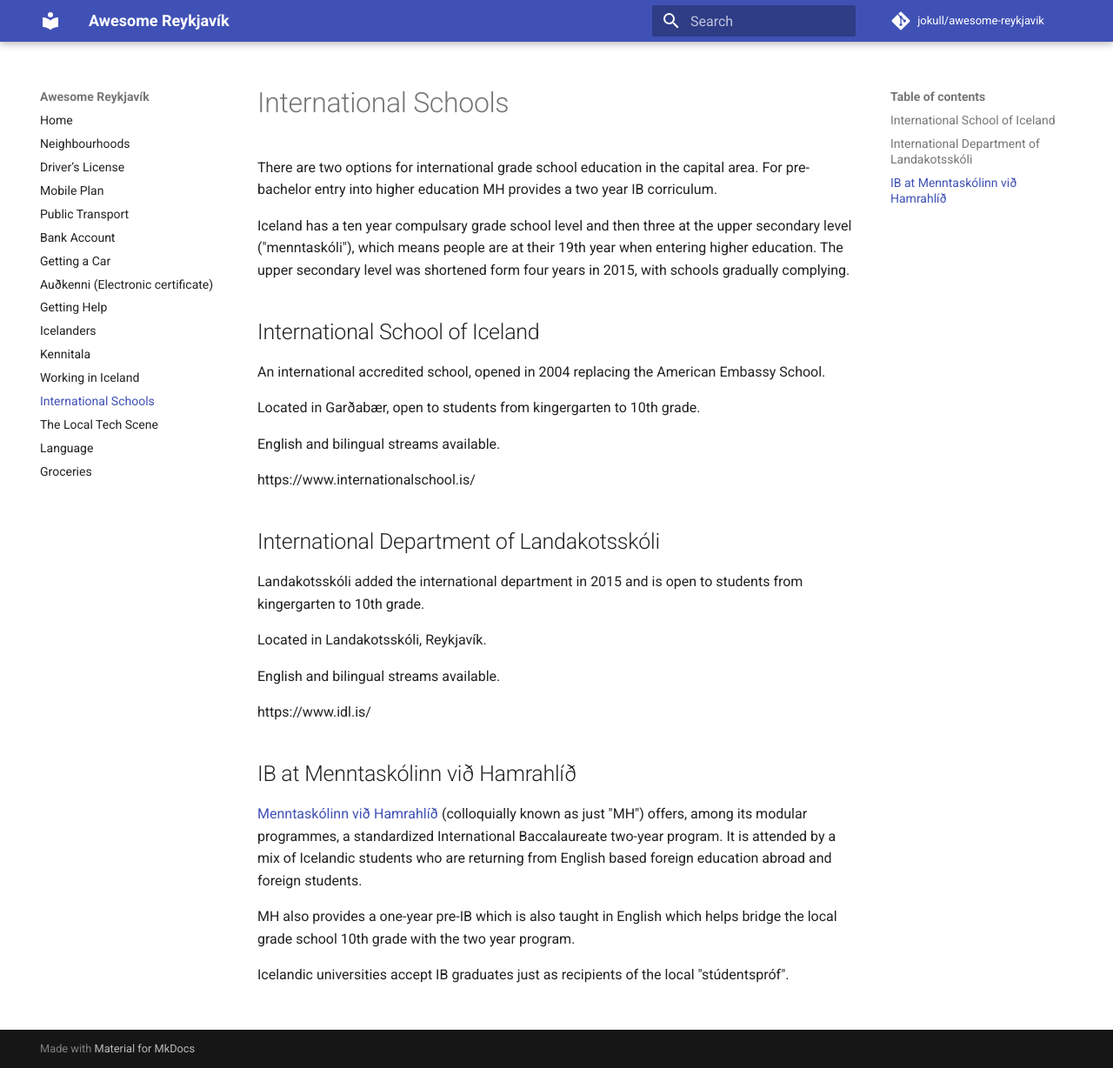
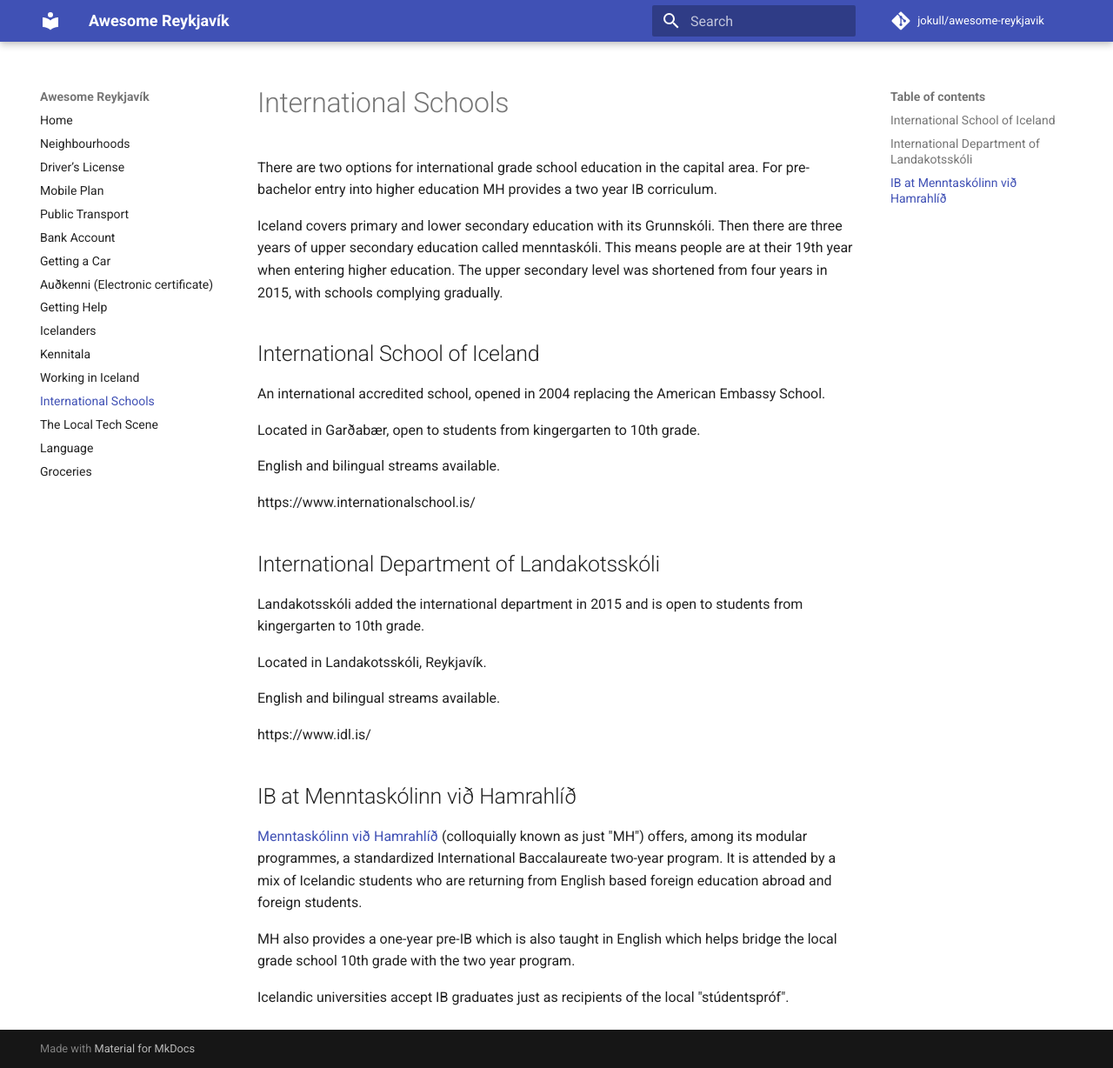
Before and after one commit to jokull/awesome-reykjavik, an MkDocs documentation site: the page built from docs/guides/international-schools.md, in a window 1280 px wide and 1228 px high. Shown: the whole window at 87% size. Built offline with MkDocs 1.6.1 and Material for MkDocs 9.7.7, drawn with Linux system fonts in a browser that asks for light colours; comment, search, counter and statistics services are not loaded.

Commit message:
go a bit further in describing education levels

```diff
--- a/docs/guides/international-schools.md
+++ b/docs/guides/international-schools.md
@@ -2,7 +2,7 @@
 
 There are two options for international grade school education in the capital area. For pre-bachelor entry into higher education MH provides a two year IB corriculum.
 
-Iceland has a ten year compulsary grade school level and then three at the upper secondary level ("menntaskóli"), which means people are at their 19th year when entering higher education. The upper secondary level was shortened form four years in 2015, with schools gradually complying.
+Iceland covers primary and lower secondary education with its Grunnskóli. Then there are three years of upper secondary education called menntaskóli. This means people are at their 19th year when entering higher education. The upper secondary level was shortened from four years in 2015, with schools complying gradually.
 
 ## International School of Iceland
 
```
